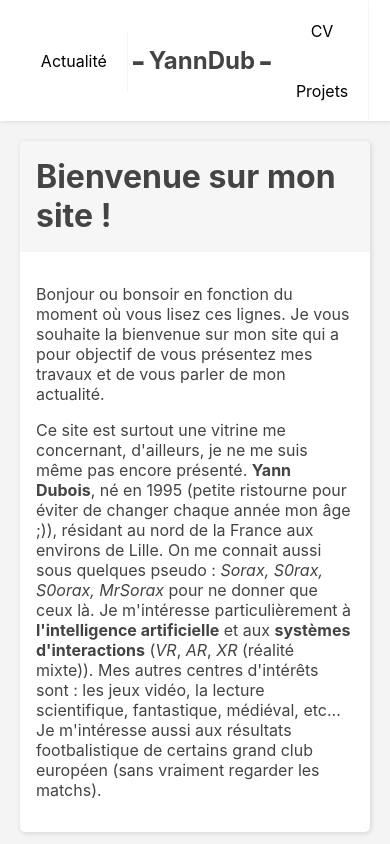
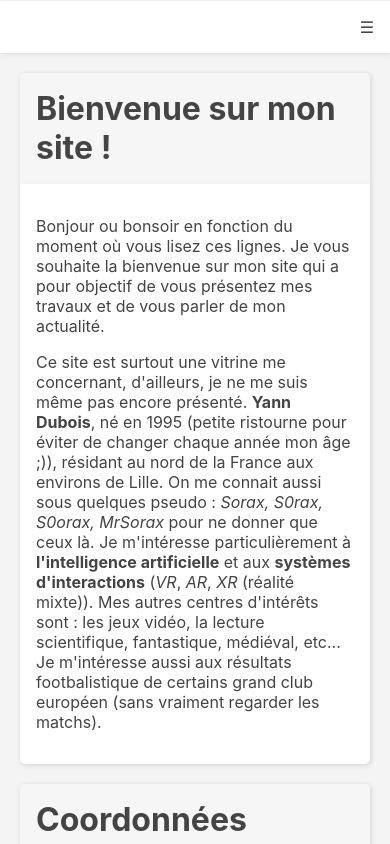
Before and after one commit to YannDub/yanndub.github.io, a React (Create React App) app: page / in a window 390 px wide. Shown: the top 844 px of the page. Built offline with nearby package versions, Linux system fonts and the light colour scheme.

Commit message:
responsive menu

```diff
--- a/src/App.css
+++ b/src/App.css
@@ -1,11 +1,9 @@
 header {
   background-color: #fff;
   box-shadow: 1px 1px 4px 0 rgba(0,0,0,.1);
-  display: flex;
-  flex-direction: row;
-  justify-content: center;
-  align-content: center;
-  align-items: center;
+  z-index: 3;
+  width: 100%;
+  top: 0;
 }
 
 header div {
@@ -14,7 +12,7 @@ header div {
 
 header a {
   text-decoration: none;
-  color: #444
+  color: #444;
 }
 
 header .title {
@@ -53,6 +51,28 @@ header li a:hover {
   background-color: #f4f4f4;
 }
 
+.desktop {
+  display: none;
+}
+
+.responsive {
+  display: block;
+}
+
+.hidden {
+  display: none;
+}
+
+.responsive .nav {
+  text-align: right;
+  padding: 16px;
+  display: block;
+}
+
+.responsive .menu li {
+  border-bottom: 1px solid lightgrey;
+}
+
 footer {
   background-color: #fff;
   padding: 20px;
@@ -71,4 +91,16 @@ footer {
     clear: none;
     max-height: none;
   }
+
+  .desktop {
+    display: flex;
+    flex-direction: row;
+    justify-content: center;
+    align-content: center;
+    align-items: center;
+  }
+
+  .responsive {
+    display: none;
+  }
 }
--- a/src/components/HeaderMenu.js
+++ b/src/components/HeaderMenu.js
@@ -4,9 +4,17 @@ import {Link} from 'react-router-dom'
 
 export default class HeaderMenu extends React.Component {
 
+    toggleMenu() {
+        let menus = document.getElementsByClassName("menu");
+        for(let m of menus) {
+            m.classList.toggle("hidden");
+        }
+    }
+
     render() {
         return (
-        <header className="row topnav">
+            <header className="row">
+                <div className="col-12 desktop">
                     <div className="col-1"></div>
                     <div className="col-2 nav">
                         <ul>
@@ -25,6 +33,20 @@ export default class HeaderMenu extends React.Component {
                         </ul>
                     </div>
                     <div className="col-1"></div>
+                </div>
+
+                <div className="col-12 responsive">
+                    <div className="row nav">
+                        <span onClick={this.toggleMenu}>☰</span>
+                    </div>
+                    <div className="row menu hidden">
+                        <ul>
+                            <li><Link to="/actus/">Actualité</Link></li>
+                            <li><Link to="/cv/">CV</Link></li>
+                            <li><Link to="/projects/">Projets</Link></li>
+                        </ul>
+                    </div>
+                </div>
             </header>
         )
     }
--- a/src/pages/HomePage.js
+++ b/src/pages/HomePage.js
@@ -12,7 +12,7 @@ export default class HomePage extends React.Component {
     render() {
         return (
             <div>
-
+                <div className="row height_space"></div>
                 <div className="row">
                     <div className="col-2"></div>
                     <div className="col-8">
--- a/src/pages/ProjectsPage.js
+++ b/src/pages/ProjectsPage.js
@@ -6,8 +6,8 @@ import jsonToMarkdown from '../utils/jsonToMarkdown';
 
 export default class ProjectsPage extends React.Component {
     render() {
-        return projects.projects.map(obj => {
-            return <div className="row">
+        return projects.projects.map((obj, key) => {
+            return <div key={key} className="row">
                 <div className="col-2"></div>
                 <div className="col-8">
                     <ProjectPanel title={obj.title} resume={jsonToMarkdown(obj.resume)} img={obj.img} text={jsonToMarkdown(obj.text)}/>
```
Lines whose indentation alone changed are shown as unchanged.
